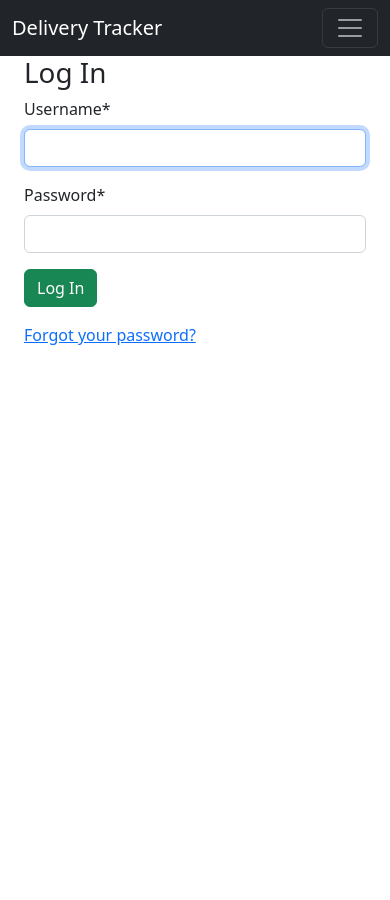
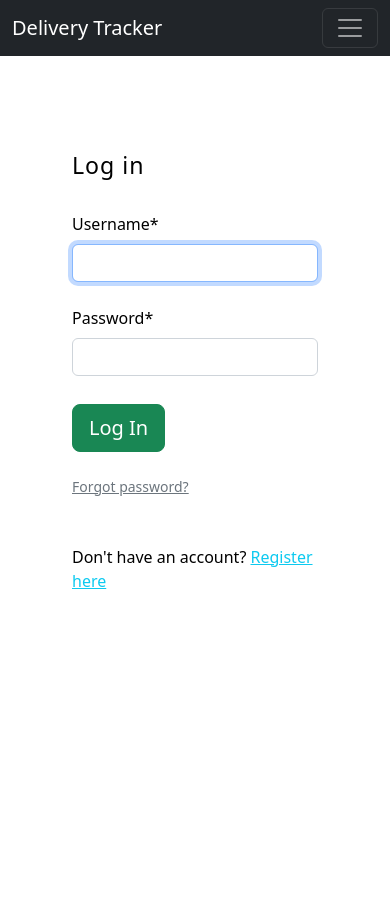
Before and after one commit to waringk/DeliveryTracker, a Django app: page /accounts/login/ in a window 390 px wide. Before the commit the page ends 345 px from the top, so only its background shows below. Run offline with Django 4.2, Linux system fonts and the light colour scheme; parts of the project's set-up code (start-up, migrations or seed data) failed here and were passed over; some libraries are stand-ins or nearby versions.

Commit message:
Updated login page.

```diff
--- a/apps/tracker/templates/registration/login.html
+++ b/apps/tracker/templates/registration/login.html
@@ -1,15 +1,55 @@
 {% extends "app-tracker/base.html" %}
 {% load crispy_forms_tags %}
 {% block title %}Login{% endblock %}
+<!--
+Adapteed from: https://mdbootstrap.com/docs/standard/extended/login/
+Photo by Matt Jones on Unsplash: https://unsplash.com/photos/xpDHTc-pkog?utm_source=unsplash&utm_medium=referral&utm_content=creditShareLink-->
+{% block content %}
+<section class="vh-100">
+    <div class="container-fluid">
+        <div class="row">
+            <div class="col-sm-6 text-black">
+                <div
+                    class="d-flex align-items-center h-custom-2 px-5 ms-xl-4 mt-5 pt-5 pt-xl-0 mt-xl-n5">
+                    <form method="post" style="width: 23rem;">
+                        {% csrf_token %}
 
-{% block content %}
-<div class="container-fluid">
-    <h1>Log In</h1>
-    <form method="post">
-        {% csrf_token %}
-        {{ form|crispy }}
-        <button class="btn btn-success ml-2" type="submit">Log In</button>
-    </form>
-    <p><a href="{% url 'reset_password' %}">Forgot your password?</a></p>
-</div>
+                        <h3 class="fw-normal mb-3 pb-3"
+                            style="letter-spacing: 1px;">Log in</h3>
+
+                        <div class="form-outline mb-4">
+                            {{ form.username|as_crispy_field }}
+                        </div>
+
+                        <div class="form-outline mb-4">
+                            {{ form.password|as_crispy_field }}
+                        </div>
+
+                        <div class="pt-1 mb-4">
+                            <button class="btn btn-success btn-lg btn-block"
+                                    type="submit">Log In
+                            </button>
+                        </div>
+
+                        <p class="small mb-5 pb-lg-2"><a class="text-muted"
+                                                         href="{% url 'reset_password' %}">Forgot
+                            password?</a></p>
+                        <p>Don't have an account? <a href="{% url 'signup' %}"
+                                                     class="link-info">Register
+                            here</a></p>
+
+                    </form>
+
+                </div>
+
+            </div>
+            <div class="col-sm-6 px-0 d-none d-sm-block">
+                <img
+                    src="https://images.unsplash.com/photo-1444676632488-26a136c45b9b?ixlib=rb-4.0.3&ixid=MnwxMjA3fDB8MHxwaG90by1wYWdlfHx8fGVufDB8fHx8&auto=format&fit=crop&w=1937&q=80"
+                    alt="Login image" class="w-100 vh-100"
+                    style="object-fit: cover; object-position: center;">
+            </div>
+        </div>
+    </div>
+</section>
 {% endblock %}
```
